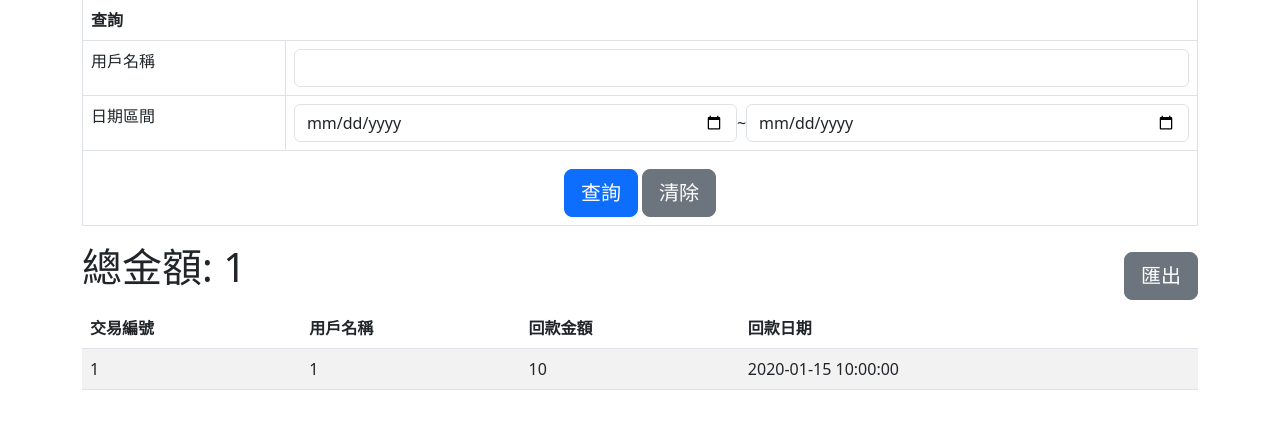
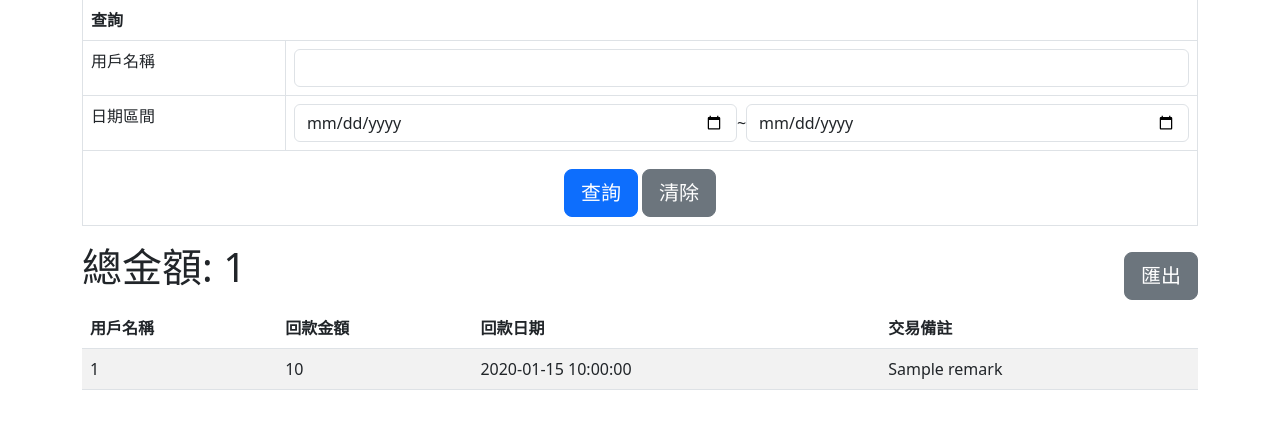
Before and after one commit to simon980224/MarketTrans, a Flask app: template templates/TransRequests.html in a window 1280 px wide. Shown: the part 219-648 px from the top of the page. Run offline with Flask 3, Linux system fonts and the light colour scheme; the template is opened without the code that fills it: most values are stand-ins (such as "Sample title", 1, 10 or a date in 2020); some libraries are stand-ins or nearby versions.

Commit message:
feat: 新增交易備註功能，更新資料庫結構及前端表單以支持備註輸入，並改善查詢結果顯示

```diff
--- a/app.py
+++ b/app.py
@@ -23,8 +23,8 @@ def TransRequests_query():
     startDate = data.get('startDate', '').strip() or None
     endDate = data.get('endDate', '').strip() or None
 
-    trans_response_data = TransRequestsService.getData(userId, startDate, endDate)
-    return jsonify(trans_response_data=trans_response_data)
+    trans_requests_data = TransRequestsService.getData(userId, startDate, endDate)
+    return jsonify(trans_requests_data=trans_requests_data)
 
 @app.route('/TransRequests/TransRequests_append', methods=['POST'])
 def TransRequests_append():
@@ -33,12 +33,10 @@ def TransRequests_append():
     amount = data.get('newAmount', '').strip() or None
     date = data.get('newDate', '').strip() or None
     remark = data.get('newRemark', '').strip() or ''
-
     if not TransRequestsService.checkUserExists(userId):
         return jsonify(success=False, message='用戶不存在'), 400
-
     try:
-        TransRequestsService.addRecord(userId, amount, date,remark)
+        TransRequestsService.addRecord(userId, amount, date, remark)
         return jsonify(success=True, message='新增成功'), 200
 
     except Exception as e:
@@ -105,7 +103,7 @@ def TransResponse_append():
         return jsonify(success=False, message='用戶不存在'), 400
 
     try:
-        TransResponseService.addRecord(userId, amount, date,remark)
+        TransResponseService.addRecord(userId, amount, date, remark)
         return jsonify(success=True, message='新增成功'), 200
 
     except Exception as e:
--- a/service/TransRequestsService.py
+++ b/service/TransRequestsService.py
@@ -16,6 +16,7 @@ def getData(userId=None, startDate=None, endDate=None):
                 User_Id,
                 Trans_Amount,
                 Trans_Date,
+                Remark,
                 Total_Amount
             FROM (
                 SELECT
@@ -81,17 +82,17 @@ def checkUserExists(userId):
         if conn:
             conn.close()
 
-def addRecord(userId, amount, date):
+def addRecord(userId, amount, date,remark):
     try:
         # 連接到 SQLite 資料庫
         conn = sqlite3.connect(DATABASE_PATH)
         cursor = conn.cursor()
 
         sql = '''
-            INSERT INTO TransRequests (Trans_Id, User_Id, Trans_Amount, Trans_Date)
-            VALUES (?, ?, ?, ?)
+            INSERT INTO TransRequests (Trans_Id, User_Id, Trans_Amount, Trans_Date,Remark)
+            VALUES (?, ?, ?, ?,?)
         '''
-        cursor.execute(sql, (getNewTransId(), userId, amount, date))
+        cursor.execute(sql, (getNewTransId(), userId, amount, date, remark))
 
         conn.commit()
 
--- a/templates/TransRequests.html
+++ b/templates/TransRequests.html
@@ -5,7 +5,6 @@
   <button type="button" class="btn btn-success btn-lg" onclick="showAddModal()">新增</button>
 </div>
 
-<!-- 查詢表格 -->
 <table class="table table-bordered">
   <form id="queryForm">
     <thead class="thead-light">
@@ -49,7 +48,6 @@
   </form>
 </table>
 
-<!-- 查詢結果表格 -->
 <div id="results">
   {% if trans_requests_data %}
   <div class="d-flex justify-content-between align-items-center mb-2">
@@ -59,19 +57,19 @@
   <table class="table table-striped">
     <thead>
       <tr>
-        <th>交易編號</th>
         <th>用戶名稱</th>
         <th>回款金額</th>
         <th>回款日期</th>
+        <th>交易備註</th>
       </tr>
     </thead>
     <tbody>
       {% for trans_requests in trans_requests_data %}
       <tr>
-        <td>{{ trans_requests['Trans_Id'] }}</td>
         <td>{{ trans_requests['User_Id'] }}</td>
         <td>{{ trans_requests['Trans_Amount'] }}</td>
         <td>{{ trans_requests['Trans_Date'] }}</td>
+        <td>{{ trans_requests['Remark'] }}</td>
       </tr>
       {% endfor %}
     </tbody>
@@ -81,7 +79,6 @@
   {% endif %}
 </div>
 
-<!-- 新增項目模態框 -->
 <table id="addModalTable">
   <tr>
     <td>
@@ -93,24 +90,28 @@
               <button type="button" class="btn-close" data-bs-dismiss="modal" aria-label="Close"></button>
             </div>
             <div class="modal-body">
-              <!-- 模態框內容 -->
               <form id="addForm">
                 <div class="mb-3">
                   <label for="newUserId" class="form-label">用戶名稱</label>
+                  <label style="color: red;">*</label>
                   <input type="text" class="form-control" id="newUserId" name="newUserId" required>
                 </div>
                 <div class="mb-3">
                   <label for="newAmount" class="form-label">回款金額</label>
+                  <label style="color: red;">*</label>
                   <input type="number" class="form-control" id="newAmount" name="newAmount" required>
                 </div>
                 <div class="mb-3">
                   <label for="newDate" class="form-label">回款日期</label>
+                  <label style="color: red;">*</label>
                   <input type="date" class="form-control" id="newDate" name="newDate" required>
                 </div>
+                <div class="mb-3">
+                  <label for="newRemark" class="form-label">備註</label>
+                  <input type="text" class="form-control" id="newRemark" name="newRemark">
+                </div>
                 <div class="modal-footer">
-                  <!-- 提交按鈕 -->
                   <button type="submit" class="btn btn-primary" onclick="save(event)" form="addForm">提交</button>
-                  <!-- 取消按鈕 -->
                   <button type="button" class="btn btn-secondary" onclick="hideAddModal()">取消</button>
                 </div>
               </form>
@@ -153,9 +154,9 @@
         const resultsDiv = document.getElementById('results');
         if (data.trans_requests_data.length > 0) {
           let content = `<div class="d-flex justify-content-between align-items-center mb-2"><h1>總金額: <span id="totalAmount">${data.trans_requests_data[0].Total_Amount}</span></h1><button type="button" class="btn btn-secondary btn-lg" onclick="exportForm()">匯出</button></div>`;
-          content += '<table class="table table-striped"><thead><tr><th>交易編號</th><th>用戶名稱</th><th>回款金額</th><th>回款日期</th></tr></thead><tbody>';
+          content += '<table class="table table-striped"><thead><tr><th>用戶名稱</th><th>入帳金額</th><th>入帳日期</th><th>交易備註</th></tr></thead><tbody>';
           data.trans_requests_data.forEach(record => {
-            content += `<tr><td>${record.Trans_Id}</td><td>${record.User_Id}</td><td>${record.Trans_Amount}</td><td>${record.Trans_Date}</td></tr>`;
+            content += `<tr><td>${record.User_Id}</td><td>${record.Trans_Amount}</td><td>${record.Trans_Date}</td><td>${record.Remark}</td></tr>`;
           });
           content += '</tbody></table>';
           resultsDiv.innerHTML = content;
@@ -190,10 +191,7 @@
   }
 
   function clearAddForm() {
-    document.getElementById('newUserId').value = '';
-    document.getElementById('newAmount').value = '';
-    const today = new Date().toISOString().split('T')[0];
-    document.getElementById('newDate').value = today;
+    document.getElementById('addForm').reset();
   }
 
   function save(event) {
@@ -202,6 +200,7 @@
     const newUserId = document.getElementById('newUserId').value.toUpperCase();
     const newAmount = document.getElementById('newAmount').value;
     const newDate = document.getElementById('newDate').value;
+    const newRemark = document.getElementById('newRemark').value;
 
     if (newUserId && newAmount && newDate) {
       fetch('/TransRequests/TransRequests_append', {
@@ -209,7 +208,7 @@
         headers: {
           'Content-Type': 'application/json'
         },
-        body: JSON.stringify({ newUserId, newAmount, newDate })
+        body: JSON.stringify({ newUserId, newAmount, newDate, newRemark })
       })
         .then(response => response.json())
         .then(data => {
```
Also changed, not shown: templates/TransResponse.html (+1 -7 lines), Transaction.db.
